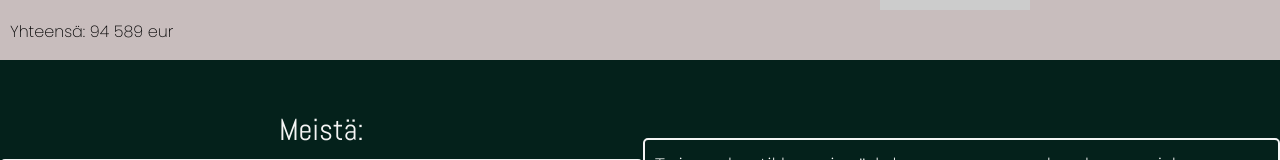
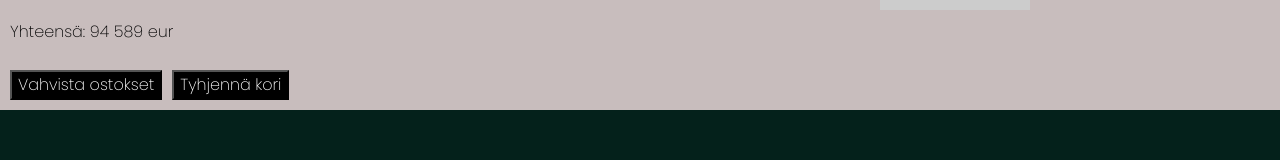
Before and after one commit to Stimu-Webshop/stimu-webshop.github.io, a React (Create React App) app in the folder caffeine-shop/: page /cartpage in a window 1280 px wide. Shown: the part 316-476 px from the top of the page. Built offline with nearby package versions, Linux system fonts and the light colour scheme; no server answers.

Commit message:
shopping cart

```diff
--- a/caffeine-shop/src/components/Shoppingcart.js
+++ b/caffeine-shop/src/components/Shoppingcart.js
@@ -20,6 +20,7 @@ export default function ShoppingCart({ showCart }) {
       <div className={`offcanvas-body ${showCart ? 'show' : ''}`}>
         <CartContent />
         <Link to="/cartpage"><button data-bs-dismiss="offcanvas">Kassalle</button></Link>
+        <button className='emptyCart'>Tyhjennä ostoskori</button>
       </div>
     </>
   );
--- a/caffeine-shop/src/pages/CartPage.js
+++ b/caffeine-shop/src/pages/CartPage.js
@@ -8,6 +8,8 @@ export default function CartPage() {
     <div className='cartpage'>
       <h2>Ostoskori</h2>
       <CartContent />
+      <button>Vahvista ostokset</button>
+      <button className='emptyCart'>Tyhjennä kori</button>
     </div>
   )
 }
--- a/caffeine-shop/src/styles/Shoppingcart.scss
+++ b/caffeine-shop/src/styles/Shoppingcart.scss
@@ -14,6 +14,11 @@ button {
     background-color: black;
     color: white;
     margin-top: 10px;
+
+}
+
+.emptyCart {
+  margin-left: 10px;
 }
 
 p {
```
